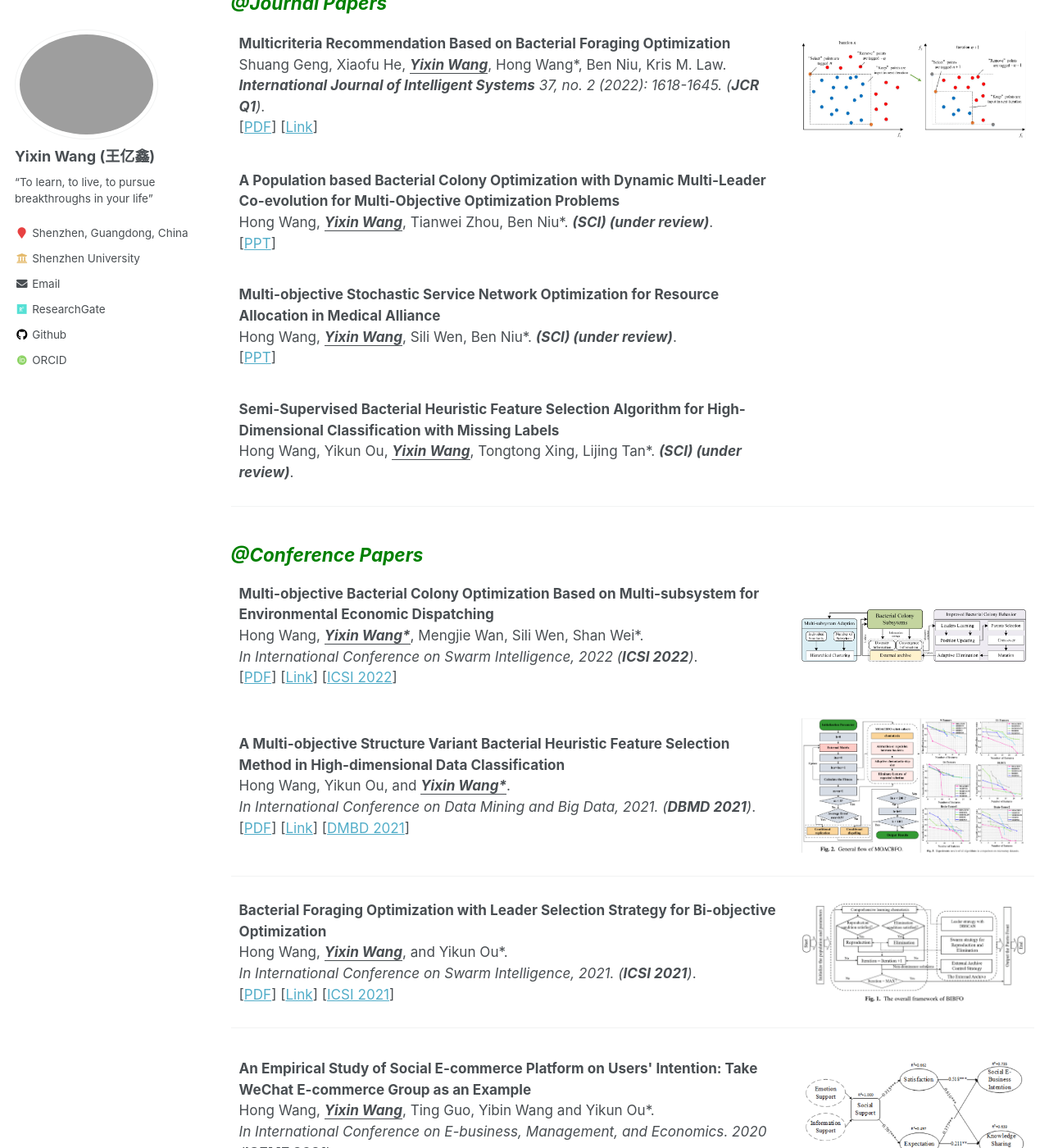
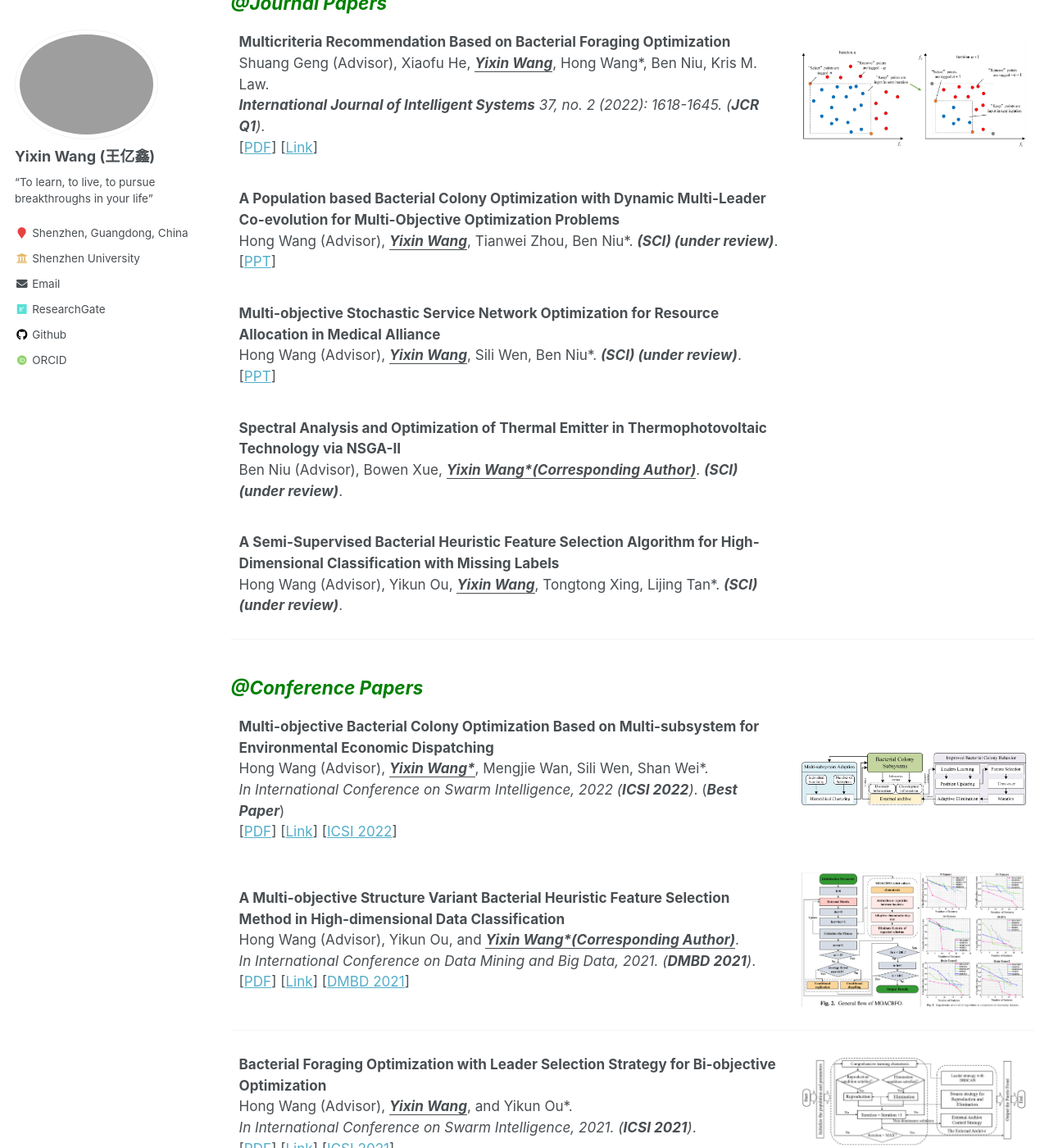
Before and after one commit to yixinwong1998/yixinwong1998.github.io, a Jekyll site: the page built from _pages/publications.md, in a window 1280 px wide and 1400 px high, scrolled down 220 px. Shown: the whole window at 82% size. Built offline with Jekyll 4.4.1, drawn with Linux system fonts in a browser that asks for light colours; some web fonts are replaced; some of the changed text lies outside the part shown.

Commit message:
update cv

```diff
--- a/_pages/publications.md
+++ b/_pages/publications.md
@@ -13,7 +13,7 @@ author_profile: true
     <td style="padding:10px;width:70%;vertical-align:middle;border-right:none;border-bottom:none;">
       <b>Multicriteria Recommendation Based on Bacterial Foraging Optimization</b>
       <br>
-      Shuang Geng, Xiaofu He, <u><b><i>Yixin Wang</i></b></u>, Hong Wang*, Ben Niu, Kris M. Law.
+      Shuang Geng (Advisor), Xiaofu He, <u><b><i>Yixin Wang</i></b></u>, Hong Wang*, Ben Niu, Kris M. Law.
       <br>
       <i><b>International Journal of Intelligent Systems</b> 37, no. 2 (2022): 1618-1645. (<b>JCR Q1</b>)</i>.
       <br>
@@ -33,7 +33,7 @@ author_profile: true
     <td style="padding:10px;width:70%;vertical-align:middle;border-right:none;border-bottom:none;">
       <b>A Population based Bacterial Colony Optimization with Dynamic Multi-Leader Co-evolution for Multi-Objective Optimization Problems</b>
       <br>
-      Hong Wang, <u><b><i>Yixin Wang</i></b></u>, Tianwei Zhou, Ben Niu*. <i><b>(SCI) (under review)</b></i>.
+      Hong Wang (Advisor), <u><b><i>Yixin Wang</i></b></u>, Tianwei Zhou, Ben Niu*. <i><b>(SCI) (under review)</b></i>.
       <br>
       [<a href="\../files/MBCODML.pdf">PPT</a>]
     </td>
@@ -47,7 +47,7 @@ author_profile: true
     <td style="padding:10px;width:70%;vertical-align:middle;border-right:none;border-bottom:none;">
       <b>Multi-objective Stochastic Service Network Optimization for Resource Allocation in Medical Alliance</b>
       <br>
-      Hong Wang, <u><b><i>Yixin Wang</i></b></u>, Sili Wen, Ben Niu*. <i><b>(SCI) (under review)</b></i>.
+      Hong Wang (Advisor), <u><b><i>Yixin Wang</i></b></u>, Sili Wen, Ben Niu*. <i><b>(SCI) (under review)</b></i>.
       <br>
       [<a href="\../files/MOSSNORAMA.pdf">PPT</a>]
     </td>
@@ -59,9 +59,22 @@ author_profile: true
 <table style="width:100%;border:None;border-spacing:0px;border-collapse:separate;margin-right:0;margin-left:0;font-size:0.95em;">
   <tr>
     <td style="padding:10px;width:70%;vertical-align:middle;border-right:none;border-bottom:none;">
-      <b>Semi-Supervised Bacterial Heuristic Feature Selection Algorithm for High-Dimensional Classification with Missing Labels</b>
+      <b>Spectral Analysis and Optimization of Thermal Emitter in Thermophotovoltaic Technology via NSGA-II</b>
       <br>
-      Hong Wang, Yikun Ou, <u><b><i>Yixin Wang</i></b></u>, Tongtong Xing, Lijing Tan*. <i><b>(SCI) (under review)</b></i>.
+      Ben Niu (Advisor), Bowen Xue, <u><b><i>Yixin Wang*(Corresponding Author)</i></b></u>. <i><b>(SCI) (under review)</b></i>.
+      <br>
+    </td>
+    <td style="padding:10px;width:30%;vertical-align:middle;border-right:none;border-bottom:none;">
+    </td>
+  </tr>
+</table>
+
+<table style="width:100%;border:None;border-spacing:0px;border-collapse:separate;margin-right:0;margin-left:0;font-size:0.95em;">
+  <tr>
+    <td style="padding:10px;width:70%;vertical-align:middle;border-right:none;border-bottom:none;">
+      <b>A Semi-Supervised Bacterial Heuristic Feature Selection Algorithm for High-Dimensional Classification with Missing Labels</b>
+      <br>
+      Hong Wang (Advisor), Yikun Ou, <u><b><i>Yixin Wang</i></b></u>, Tongtong Xing, Lijing Tan*. <i><b>(SCI) (under review)</b></i>.
       <br>
     </td>
     <td style="padding:10px;width:30%;vertical-align:middle;border-right:none;border-bottom:none;">
@@ -76,9 +89,9 @@ author_profile: true
     <td style="padding:10px;width:70%;vertical-align:middle;border-right:none;border-bottom:none;">
       <b>Multi-objective Bacterial Colony Optimization Based on Multi-subsystem for Environmental Economic Dispatching</b>
       <br>
-      Hong Wang, <u><b><i>Yixin Wang*</i></b></u>, Mengjie Wan, Sili Wen, Shan Wei*.
+      Hong Wang (Advisor), <u><b><i>Yixin Wang*</i></b></u>, Mengjie Wan, Sili Wen, Shan Wei*.
       <br>
-      <i>In International Conference on Swarm Intelligence, 2022 (<b>ICSI 2022</b>)</i>.
+      <i>In International Conference on Swarm Intelligence, 2022 (<b>ICSI 2022</b>)</i>. (<b><i>Best Paper</i></b>)
       <br>
       [<a href="\../files/Multi-objective Bacterial Colony Optimization Based on Multi-subsystem for Environmental Economic Dispatching.pdf">PDF</a>]
       [<a href="https://link.springer.com/chapter/10.1007/978-3-031-09677-8_44">Link</a>]
@@ -97,9 +110,9 @@ author_profile: true
     <td style="padding:10px;width:70%;vertical-align:middle;border-right:none;border-bottom:none;">
       <b>A Multi-objective Structure Variant Bacterial Heuristic Feature Selection Method in High-dimensional Data Classification</b>
       <br>
-      Hong Wang, Yikun Ou, and <u><b><i>Yixin Wang*</i></b></u>.
+      Hong Wang (Advisor), Yikun Ou, and <u><b><i>Yixin Wang*(Corresponding Author)</i></b></u>.
       <br>
-      <i>In International Conference on Data Mining and Big Data, 2021. (<b>DBMD 2021</b>)</i>.
+      <i>In International Conference on Data Mining and Big Data, 2021. (<b>DMBD 2021</b>)</i>.
       <br>
       [<a href="\../files/A Multi-objective Structure Variant Bacterial Heuristic Feature Selection Method in High-dimensional Data Classification.pdf">PDF</a>]
       [<a href="https://link.springer.com/chapter/10.1007/978-981-16-7502-7_34">Link</a>]
@@ -119,7 +132,7 @@ author_profile: true
     <td style="padding:10px;width:70%;vertical-align:middle;border-right:none;border-bottom:none;">
       <b>Bacterial Foraging Optimization with Leader Selection Strategy for Bi-objective Optimization</b>
       <br>
-      Hong Wang, <u><b><i>Yixin Wang</i></b></u>, and Yikun Ou*.
+      Hong Wang (Advisor), <u><b><i>Yixin Wang</i></b></u>, and Yikun Ou*.
       <br>
       <i>In International Conference on Swarm Intelligence, 2021. (<b>ICSI 2021</b>)</i>.
       <br>
@@ -141,7 +154,7 @@ author_profile: true
     <td style="padding:10px;width:70%;vertical-align:middle;border-right:none;border-bottom:none;">
       <b>An Empirical Study of Social E-commerce Platform on Users' Intention: Take WeChat E-commerce Group as an Example</b>
       <br>
-      Hong Wang, <u><b><i>Yixin Wang</i></b></u>, Ting Guo, Yibin Wang and Yikun Ou*.
+      Hong Wang (Advisor), <u><b><i>Yixin Wang</i></b></u>, Ting Guo, Yibin Wang and Yikun Ou*.
       <br>
       <i>In International Conference on E-business, Management, and Economics. 2020 (<b>ICEME 2021</b>)</i>.
       <br>
@@ -163,7 +176,7 @@ author_profile: true
     <td style="padding:10px;width:70%;vertical-align:middle;border-right:none;border-bottom:none;">
       <b>Feature Selection for Image Classification Based on Bacterial Colony Optimization</b>
       <br>
-      Hong Wang, Zhuo Zhou, <u><b><i>Yixin Wang</i></b></u>, and Xiaohui Yan*.
+      Hong Wang (Advisor), Zhuo Zhou, <u><b><i>Yixin Wang</i></b></u>, and Xiaohui Yan*.
       <br>
       <i>In International Conference on Swarm Intelligence, 2021. (<b>ICSI 2021</b>)</i>.
       <br>
@@ -186,7 +199,7 @@ author_profile: true
     <td style="padding:5px;width:70%;vertical-align:middle;border-right:none;border-bottom:none;">
       <b>Break through the passive mode and develop self-sufficient and independent learning ability.</b>
       <br>
-      Hong Wang, <b><u><i>Yixin Wang</i></u></b>, Ben Niu
+      Hong Wang (Advisor), <b><u><i>Yixin Wang</i></u></b>, Ben Niu
       and Menglong Liu*.
       <br>
       <i>Our vocation is to seek knowledge, Collection of Teaching Research in School of Management, Shenzhen University, 2021.</i>
```
Also changed, not shown: _pages/cv.md (+19 -13 lines), 2 other files.
